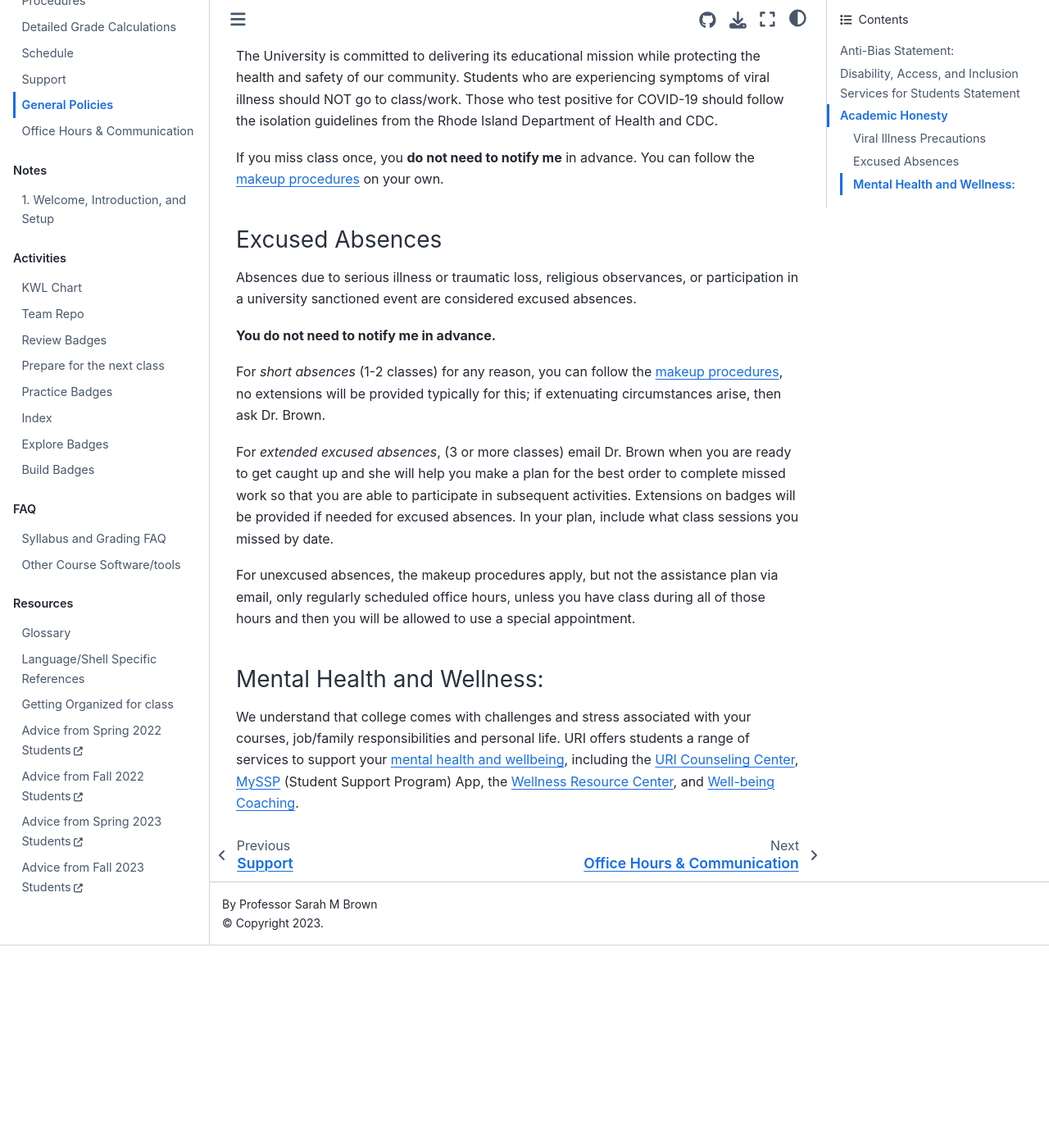
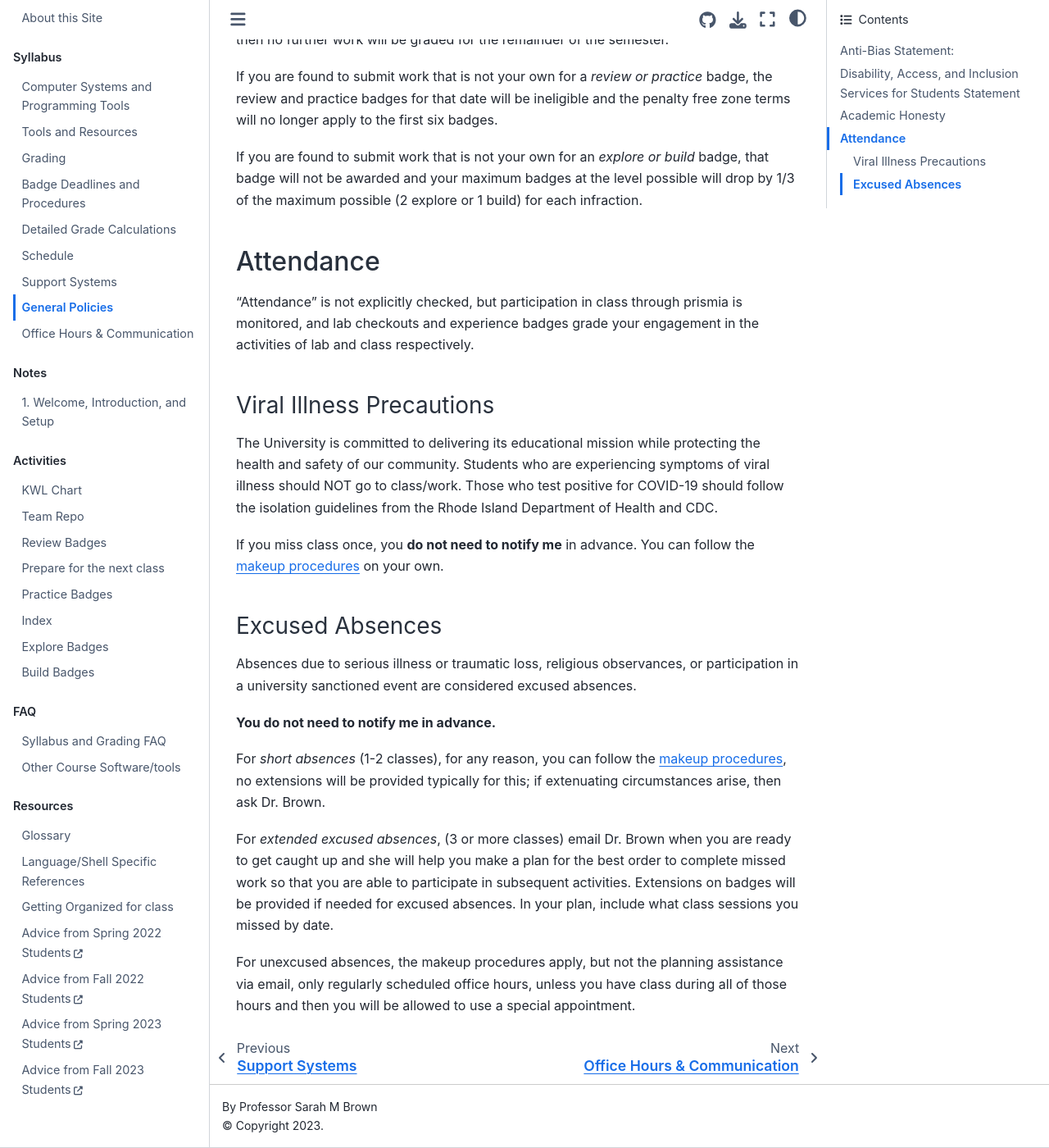
Before and after one commit to pelli18/fall2024, a Jupyter Book: the page built from syllabus/uri_statements.md, in a window 1280 px wide and 1400 px high, scrolled down 2550 px. Shown: the whole window at 82% size. Built offline with Jupyter Book 1.0.4 settings and Sphinx 7.4.7 and the Sphinx Book theme 1.1.4, drawn with Linux system fonts in a browser that asks for light colours; pages that are not in the unit, such as notebooks, are missing from menus; before the commit the page ends 3703 px from its top, so only the background shows below that; some of the changed text lies outside the part shown.

Commit message:
minor reorg and add clarifiations to policies

```diff
--- a/syllabus/uri_statements.md
+++ b/syllabus/uri_statements.md
@@ -11,7 +11,11 @@
 
 ## Disability, Access, and Inclusion Services for Students Statement
 
- Your access in this course is important. Please send me your Disability, Access, and Inclusion (DAI) accommodation letter early in the semester so that we have adequate time to discuss and arrange your approved academic accommodations. If you have not yet established services through DAI, please contact them to engage in a confidential conversation about the process for requesting reasonable accommodations in the classroom. DAI can be reached by calling: 401-874-2098, visiting: [web.uri.edu/disability](http://web.uri.edu/disability), or emailing: dai@etal.uri.edu.  We are available to meet with students enrolled in Kingston as well as Providence courses.
+This course is specifically designed to use universal design principles. Many of the standard accomodations that the DAI office provides will not apply to this course, because of how it is designed: there are no exams for you to get extra time on, and no slides for you to get in advance.  However, I am happy to work with you to help you understand how to use the build in support systems for the course.
+
+URI wide:
+
+> Your access in this course is important. Please send me your Disability, Access, and Inclusion (DAI) accommodation letter early in the semester so that we have adequate time to discuss and arrange your approved academic accommodations. If you have not yet established services through DAI, please contact them to engage in a confidential conversation about the process for requesting reasonable accommodations in the classroom. DAI can be reached by calling: 401-874-2098, visiting: [web.uri.edu/disability](http://web.uri.edu/disability), or emailing: dai@etal.uri.edu.  We are available to meet with students enrolled in Kingston as well as Providence courses.
 
 
 ## Academic Honesty
@@ -52,6 +57,9 @@
 
 If you are found to submit work that is not your own for an *explore or build*  badge, that badge will not be awarded and your maximum badges at the level possible will drop by 1/3 of the maximum possible (2 explore or 1 build) for each infraction.
 
+## Attendance
+
+"Attendance" is not explicitly checked, but participation in class through prismia is monitored, and lab checkouts and experience badges grade your engagement in the activities of lab and class respectively.
 
 ### Viral Illness Precautions
 
@@ -66,12 +74,8 @@
 
 **You do not need to notify me in advance.**
 
-For *short absences* (1-2 classes) for any reason, you can follow the [makeup procedures](expmakeup), no extensions will be provided typically for this; if extenuating circumstances arise, then ask Dr. Brown.
+For *short absences* (1-2 classes), for any reason, you can follow the [makeup procedures](expmakeup), no extensions will be provided typically for this; if extenuating circumstances arise, then ask Dr. Brown.
 
 For *extended excused absences*, (3 or more classes) email Dr. Brown when you are ready to get caught up and she will help you make a plan for the best order to complete missed work so that you are able to participate in subsequent activities. Extensions on badges will be provided if needed for excused absences. In your plan, include what class sessions you missed by date.
 
-For unexcused absences, the makeup procedures apply, but not the assistance plan via email, only regularly scheduled office hours, unless you have class during all of those hours and then you will be allowed to use a special appointment.
-
-### Mental Health and Wellness:
-
-We understand that college comes with challenges and stress associated with your courses, job/family responsibilities and personal life. URI offers students a range of services to support your [mental health and wellbeing](https://web.uri.edu/healthservices/mental-health-and-wellness/), including the [URI Counseling Center](https://web.uri.edu/counseling/), [MySSP](https://web.uri.edu/counseling/myssp/) (Student Support Program) App, the [Wellness Resource Center](https://web.uri.edu/campusrec/fitness-and-wellness/wellness-programs/), and [Well-being Coaching](https://web.uri.edu/campusrec/well-being-coaching/).
+For unexcused absences, the makeup procedures apply, but not the planning assistance via email, only regularly scheduled office hours, unless you have class during all of those hours and then you will be allowed to use a special appointment.
```
Also changed, not shown: other parts of syllabus/uri_statements.md (+1 -0 lines), syllabus/uri_resources.md (+6 -1 lines).
